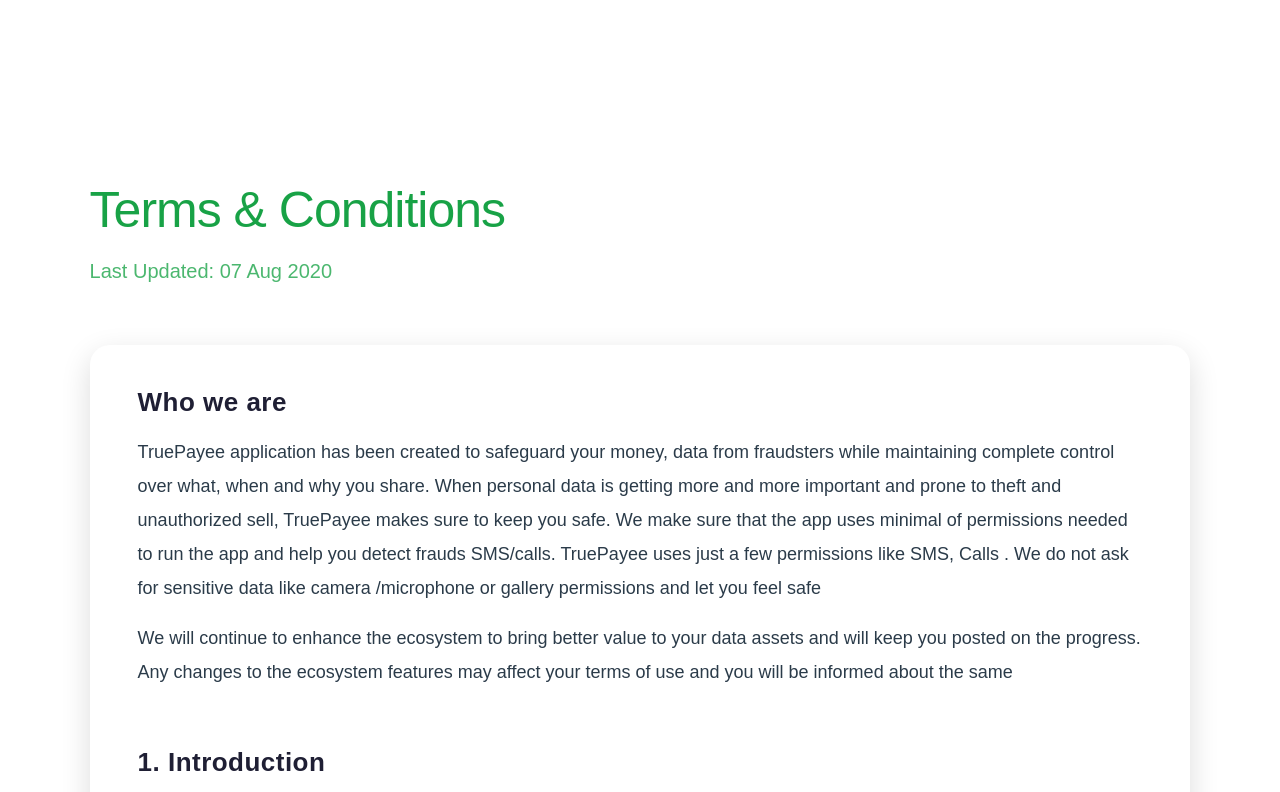
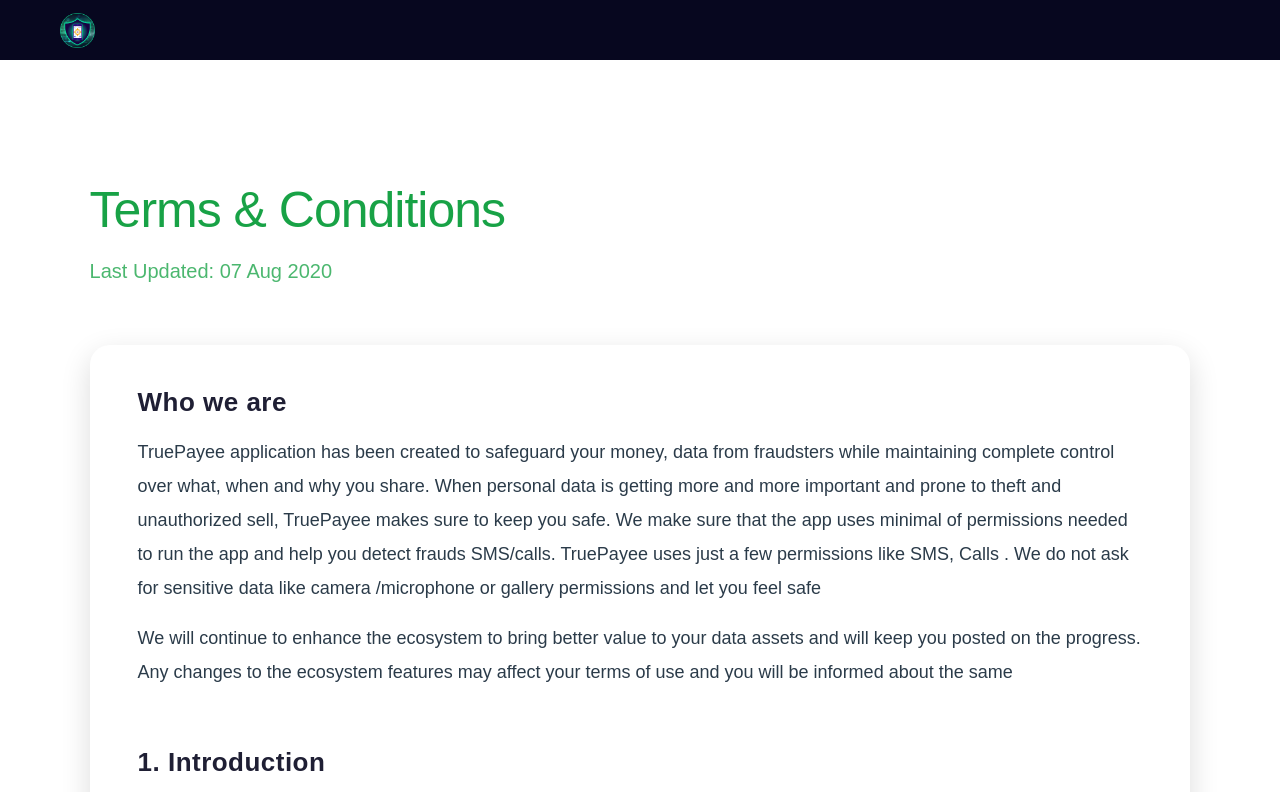
Before and after one commit to truepayee/app, a plain HTML site: page index.html in a window 1280 px wide. Shown: the top 792 px of the page. Drawn offline with Linux system fonts and the light colour scheme; a web font is replaced by a local one.

Commit message:
logo added

```diff
--- a/index.html
+++ b/index.html
@@ -19,19 +19,25 @@
     <meta property="og:url" content="https://TruePayee.com/">
     <meta property="og:image" content="https://TruePayee.com/assets/images/og-image.png">
     <meta property="og:image:url" content="https://TruePayee.com/assets/images/og-image.png">
-    <meta property="og:image:alt" content="TruePayee is amongst the first consumer to business data ecosystems, transforming dynamic and real-time consumer data into a tradable asset.">
+    <!-- <meta property="og:image:alt" content="TruePayee is amongst the first consumer to business data ecosystems, transforming dynamic and real-time consumer data into a tradable asset."> -->
     <meta property="og:image:width" content="1200">
     <meta property="og:image:height" content="630">
     <meta property="og:image:type" content="images/png">
-    <meta property="og:description" content="TruePayee is amongst the first consumer to business data ecosystems, transforming dynamic and real-time consumer data into a tradable asset.">
+    <!-- <meta property="og:description" content="TruePayee is amongst the first consumer to business data ecosystems, transforming dynamic and real-time consumer data into a tradable asset."> -->
 
-    <link rel="shortcut icon" href="/assets/images/icon/TruePayee.png" type="image/x-icon">
+    <link rel="shortcut icon" href="TruePayee.png" type="image/x-icon">
+
 
     <link rel="stylesheet" href="font-awesome.min.css">
     <link rel="stylesheet" href="plugins.css">
     <link rel="stylesheet" href="style.css">
 </head>
 <body class="homepage-body " data-aos-easing="ease" data-aos-duration="400" data-aos-delay="0" data-gr-c-s-loaded="true">
+    <nav class="navbar navbar-expand-lg navbar-main">
+      <a class="navbar-brand">
+        <img src="TruePayee.png" alt="logo" />
+      </a>
+  </nav>
 <div class="privacy-policy-wrapper">
     <section class="bg-section">
         <div class="container-fluid custom-container">
```
Also changed, not shown: TruePayee.png (added).
